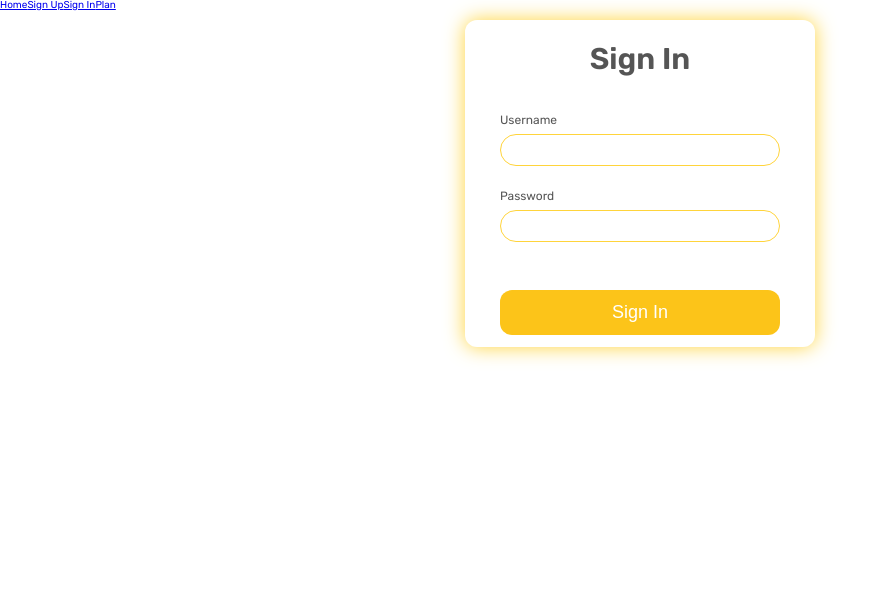
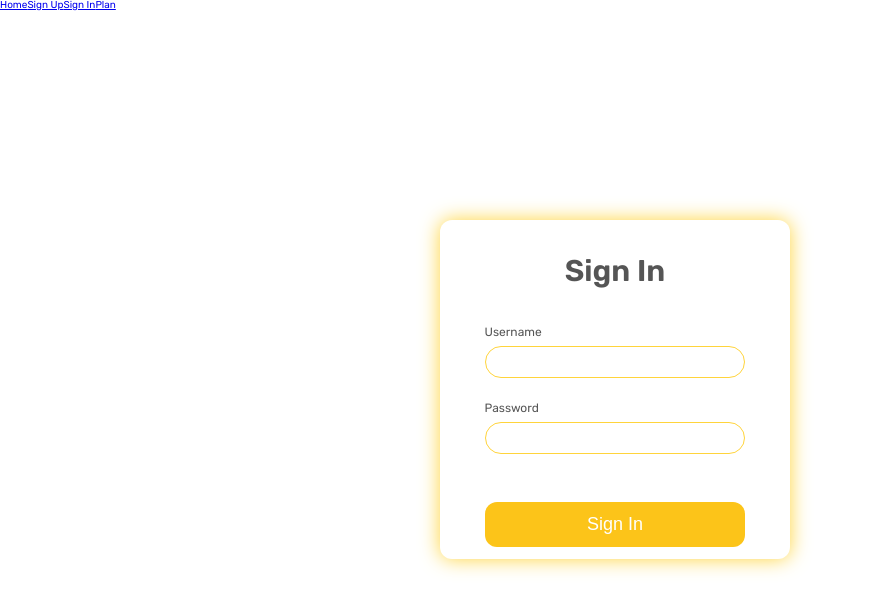
Before and after one commit to tjfranks02/social-network, a React app in the folder client/: page /signin in a window 1280 px wide. Shown: the whole page, without its empty margins (0-893 px from the left). Built offline with nearby package versions, Linux system fonts and the light colour scheme.

Commit message:
My gosh who knew that centering a div could be so difficult. Changed positioning of all the forms I've created so far to make them (essentially) centered vertically. Also changed ordering of selectors in style.css so that the most significant is at the highest level.

```diff
--- a/client/src/components/plan/PlanEditor.js
+++ b/client/src/components/plan/PlanEditor.js
@@ -6,10 +6,9 @@ import {getPlanDetails} from '../../api/plan'
 
 const PlanEditor = () => {
 
-  const [numDays, setNumDays] = useState(1);
+  const [numDays, setNumDays] = useState(5);
 
   const location = useLocation();
-  console.log(location);
 
   useEffect(() => {
 
--- a/client/src/styling/style.css
+++ b/client/src/styling/style.css
@@ -23,25 +23,37 @@ GENERAL COMPONENTS
 ******************/
 /*the container for the website content*/
 .container {
+  position: relative;
   margin: auto;
   width: 60%;
   padding: 10px;
 }
 
-/*text header for the top of forms. e.g. signup*/
-.centered-form-header {
-  display: table;
-  font-weight: 600;
-  font-size: 3.0rem;
-  margin: 0 auto;
-  padding-bottom: 4.0rem;
-  padding-top: 2.4rem;
+.form-box {
+  position: absolute;
+  top: 50%;
+  left: 50%;
+  margin: auto;
+  width: 35rem;
+  height: auto;
+  padding: 1.2rem;
+  margin-left: -20rem;
+  margin-top: 20rem;
+  border-radius: 1.2rem;
+  box-shadow: 0rem 0rem 2rem 0.01rem #ffd43b;
 }
 
-.field-label {
-  font-weight: 400;
-  font-size: 1.2rem;
-  padding-bottom: 0.8rem;
+.general-form {
+  display: flex;
+  flex-direction: column;
+  gap: 2.4rem;
+}
+
+.input-box {
+  display: flex;
+  width: 80%;
+  margin: auto;
+  flex-direction: column;
 }
 
 .form-input {
@@ -64,43 +76,38 @@ GENERAL COMPONENTS
   border: none;
   font-size: 1.8rem;
   border-radius: 1.2rem;
-  margin: 0rem auto;
-  margin-bottom: 1.2rem;
+  margin: 0 auto;
   width: 80%;
   color: white;
   padding: 1.2rem 0;
+}
+
+/*text header for the top of forms. e.g. signup*/
+.centered-form-header {
+  display: table;
+  font-weight: 600;
+  font-size: 3.0rem;
+  margin: 0 auto;
+  padding-bottom: 4.0rem;
+  padding-top: 2.4rem;
+}
+
+form label {
+  font-weight: 400;
+  font-size: 1.2rem;
+  padding-bottom: 0.8rem;
+}
+
+.field-label {
+  font-weight: 400;
+  font-size: 1.2rem;
+  padding-bottom: 0.8rem;
 }
 
 .form-error {
   color: red;
   margin: auto;
   font-size: 1.2rem;
-}
-
-.general-form {
-  display: flex;
-  flex-direction: column;
-  gap: 2.4rem;
-}
-
-.form-box {
-  margin: auto;
-  max-width: 35rem;
-  border-radius: 1.2rem;
-  box-shadow: 0rem 0rem 2rem 0.01rem #ffd43b;
-}
-
-.input-box {
-  display: flex;
-  width: 80%;
-  margin: auto;
-  flex-direction: column;
-}
-
-form label {
-  font-weight: 400;
-  font-size: 1.2rem;
-  padding-bottom: 0.8rem;
 }
 
 
@@ -110,4 +117,5 @@ PLAN EDITOR COMPONENT
 .grid-3 {
   display: grid;
   grid-template-columns: 1rem 1rem 1rem;
+  gap: 5rem;
 }
```
